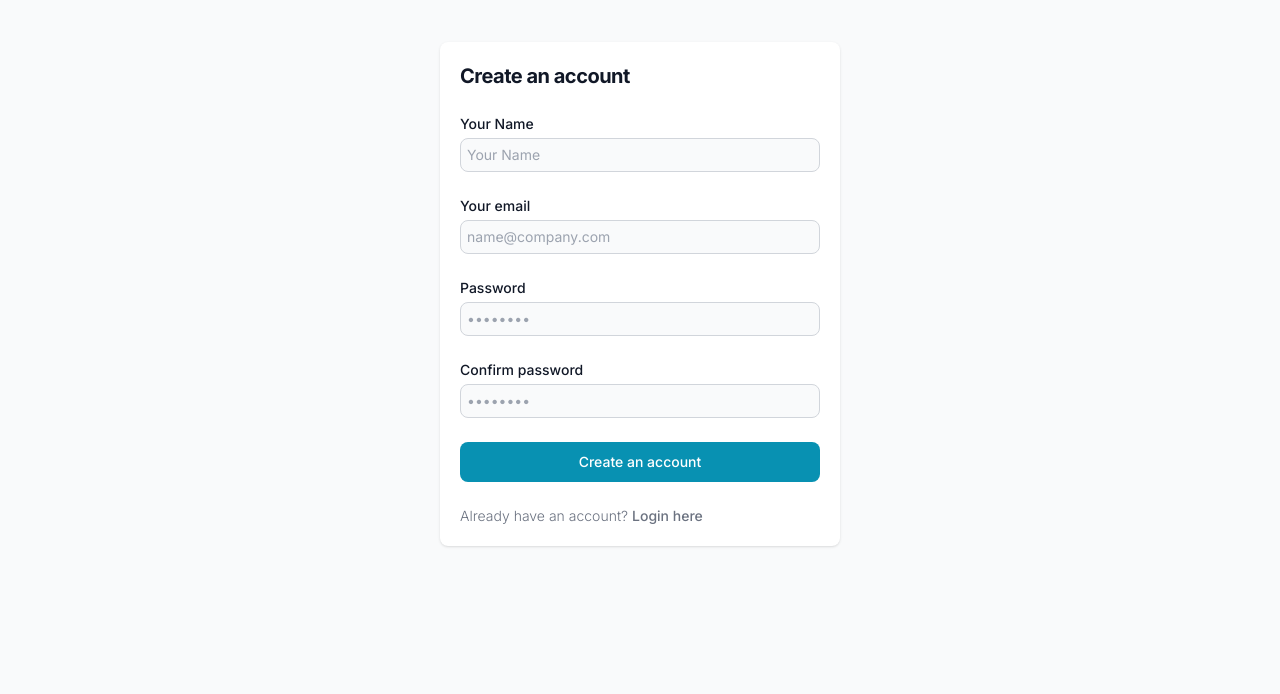
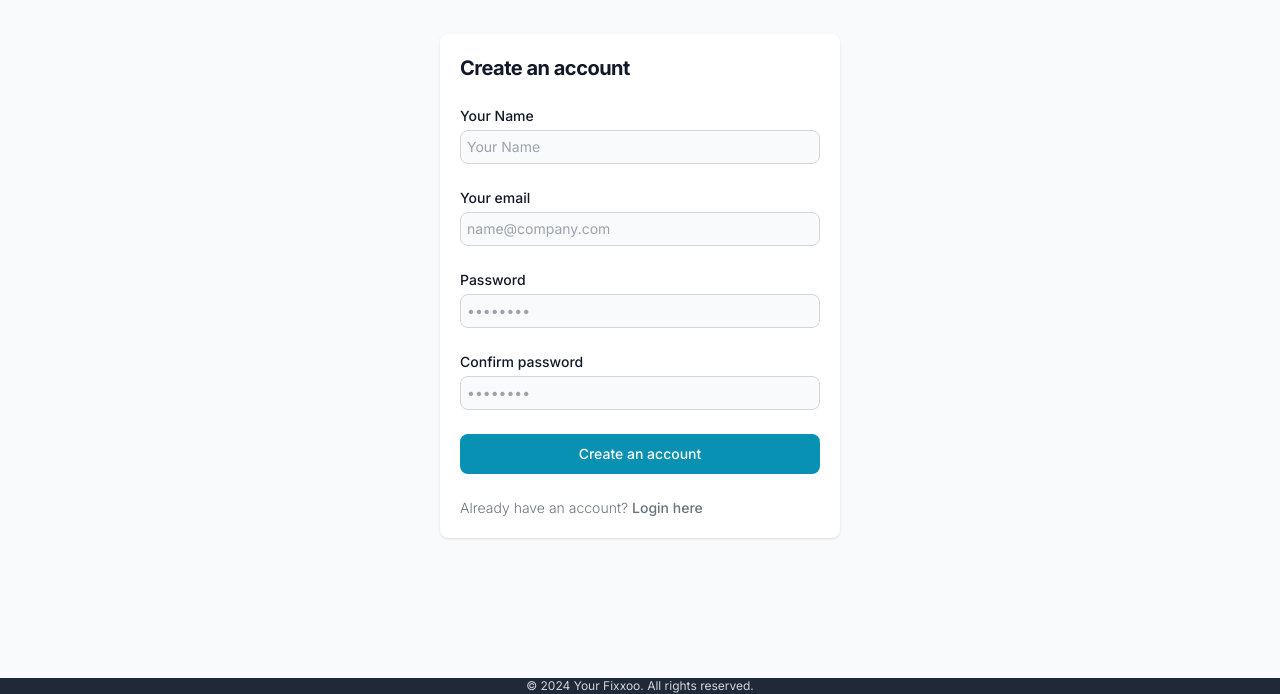
Before and after one commit to FixxooXD/NextTodo, a Next.js app: page /signup in a window 1280 px wide. Shown: the part 106-800 px from the top of the page. Built offline with nearby package versions, Linux system fonts and the light colour scheme.

Commit message:
Woking on Front-End

```diff
--- a/src/app/dashboard/page.tsx
+++ b/src/app/dashboard/page.tsx
@@ -1,4 +1,6 @@
 "use client"
+
+import Footer from "@/components/Footer";
 
 export default function Dashboard() {
   return (
@@ -8,7 +10,7 @@ export default function Dashboard() {
         <button className="text-white bg-blue-500 hover:bg-blue-700 focus:ring-4 focus:outline-none focus:ring-blue-300 font-medium rounded-lg text-sm px-5 py-2.5 text-center dark:bg-blue-600 dark:hover:bg-blue-700 dark:focus:ring-blue-800">Logout</button>
       </header>
       <main className="flex flex-col flex-grow px-6 py-8 space-y-8">
-        <section className="flex flex-cols justify-between items-center">
+        <section className="flex flex-cols items-center">
         <div>
           <div className="text-lg font-bold text-gray-900 dark:text-white">Home</div>
           <div>Profile</div>
@@ -21,6 +23,7 @@ export default function Dashboard() {
           {/* Individual todo items will be inserted here dynamically */}
         </div>
       </main>
+      <Footer />
     </div>
   );
 }
--- a/src/app/layout.tsx
+++ b/src/app/layout.tsx
@@ -2,6 +2,7 @@ import type { Metadata } from "next";
 import { Inter } from "next/font/google";
 import "./globals.css";
 import { Toaster } from "react-hot-toast";
+import NextTopLoader from 'nextjs-toploader';
 
 const inter = Inter({ subsets: ["latin"] });
 
@@ -18,6 +19,7 @@ export default function RootLayout({
   return (
     <html lang="en">
       <body className={inter.className}>
+        <NextTopLoader  />
         <Toaster position="top-right"/>
         {children}
       </body>
--- a/src/app/login/page.jsx
+++ b/src/app/login/page.jsx
@@ -3,10 +3,14 @@ import axios from 'axios';
 import React from 'react';
 import toast from 'react-hot-toast';
 import { useRouter } from 'next/navigation';
+import Footer from "@/components/Footer";
+
 
 const SignUpForm = () => {
 
   const router = useRouter();
+  //Top Loading Bar
+  const [processing, setProcessing] = React.useState(false);
   const [showPassword, setShowPassword] = React.useState(false);
   const [user, setUser] = React.useState({
     email: "",
@@ -15,20 +19,24 @@ const SignUpForm = () => {
 
   const handleSubmit = async (e) => {
     e.preventDefault();
+    setShowPassword(true);
      try {
      const response = await axios.post("/api/users/login", user);
      console.log(response.data);
      toast.success("Login Success")
+     setProcessing(false)
      router.push("/dashboard")
      } catch (error) {
       console.log(error);
+      setProcessing(false)
       toast.error("Something went wrong: " + error.response.data.error + "!!")
      }
   }
   return (
-    <section className="bg-gray-50 dark:bg-gray-900">
-      <div className="flex flex-col items-center justify-center px-6 py-8 mx-auto h-screen lg:py-0">
-
+    <>
+    <section className="bg-gray-50 dark:bg-gray-900 flex flex-col h-screen">
+      <div className='w-full text-end' >{processing ? <p>Logging...</p> : null}</div>
+      <div className="flex flex-col items-center justify-center px-6 py-8 mx-auto sm:w-[28rem] h-screen lg:py-0">
         <div className="w-full bg-white rounded-lg shadow dark:border md:mt-0 sm:max-w-[25rem] xl:p-0 dark:bg-gray-800 dark:border-gray-700">
           <div className="p-5 space-y-4 md:space-y-6 ">
             <h1 className="text-xl font-bold leading-tight tracking-tight text-gray-900 md:text-xl dark:text-white">
@@ -51,7 +59,7 @@ const SignUpForm = () => {
                   <p className="font-medium text-primary-600 dark:text-primary-500" href="#">Show Password</p>
                 </div>
               </div>
-              <button onClick={handleSubmit} type="submit" className="w-full text-white bg-cyan-600 hover:bg-cyan-700 focus:ring-4 focus:outline-none focus:ring-primary-300 font-medium rounded-lg text-sm px-5 py-2.5 text-center dark:bg-primary-600 dark:hover:bg-primary-700 dark:focus:ring-primary-800">Login</button>
+              <button disabled={!user.email || !user.password ? true : false} onClick={handleSubmit} type="submit" className="w-full text-white bg-cyan-600 hover:bg-cyan-700 focus:ring-4 focus:outline-none focus:ring-primary-300 font-medium rounded-lg text-sm px-5 py-2.5 text-center dark:bg-primary-600 dark:hover:bg-primary-700 dark:focus:ring-primary-800">Login</button>
               <p className="text-sm font-light text-gray-500 dark:text-gray-400">
                 Don&apos;t have an account? <a onClick={()=> router.push('/signup')} className="font-medium text-primary-600 hover:underline dark:text-primary-500">Getsignup</a>
               </p>
@@ -59,7 +67,9 @@ const SignUpForm = () => {
           </div>
         </div>
       </div>
+      <Footer />
     </section>
+    </>
   );
 };
 
--- a/src/app/signup/page.jsx
+++ b/src/app/signup/page.jsx
@@ -3,9 +3,11 @@ import React from 'react';
 import { useRouter } from 'next/navigation';
 import toast from 'react-hot-toast';
 import axios from 'axios';
+import Footer from "@/components/Footer";
 
 const SignUpForm = () => {
-  const router = useRouter()
+  const router = useRouter();
+  const [processing, setProcessing] = React.useState(false);
   const [user, setUser] = React.useState({
     userName: "",
     email: "",
@@ -15,22 +17,25 @@ const SignUpForm = () => {
 
   const handleSubmit = async (e) => {
      e.preventDefault()
+     setProcessing(true);
      try {
       const response =  await axios.post("/api/users/signup", user)
       console.log(response);
       toast.success("sign up success")
       router.push('/login')
+      setProcessing(false);
 
      } catch (error) {
        console.log(error);
        toast.error("Something went wrong: " + error.response.data.error + "!!")
+       setProcessing(false);
      }
   }
 
   return (
-    <section className="bg-gray-50 dark:bg-gray-900">
-      <div className="flex flex-col items-center justify-center px-6 py-8 mx-auto h-screen lg:py-0">
-
+    <section className="bg-gray-50 dark:bg-gray-900 flex flex-col h-screen">
+    <div className='w-full text-end' >{processing ? <p>Siging up...</p> : null}</div>
+      <div className="flex flex-col items-center justify-center px-6 py-8 mx-auto sm:w-[28rem] h-screen lg:py-0">
         <div className="w-full bg-white rounded-lg shadow dark:border md:mt-0 sm:max-w-[25rem] xl:p-0 dark:bg-gray-800 dark:border-gray-700">
           <div className="p-5 space-y-4 md:space-y-6 ">
             <h1 className="text-xl font-bold leading-tight tracking-tight text-gray-900 md:text-xl dark:text-white">
@@ -53,7 +58,7 @@ const SignUpForm = () => {
                 <label htmlFor="confirm-password" className="block mb-1 text-sm font-medium text-gray-900 dark:text-white">Confirm password</label>
                 <input type="password" name="confirm-password" id="confirm-password" onChange={(e) => setUser({...user, password: e.target.value})} placeholder="••••••••" className="bg-gray-50 border border-gray-300 text-gray-900 sm:text-sm rounded-lg focus:ring-primary-600 focus:border-primary-600 block w-full p-1.5 dark:bg-gray-700 dark:border-gray-600 dark:placeholder-gray-400 dark:text-white dark:focus:ring-blue-500 dark:focus:border-blue-500" required />
               </div>
-              <button onClick={handleSubmit} type="submit" className="w-full text-white bg-cyan-600 hover:bg-cyan-700 focus:ring-4 focus:outline-none focus:ring-primary-300 font-medium rounded-lg text-sm px-5 py-2.5 text-center dark:bg-primary-600 dark:hover:bg-primary-700 dark:focus:ring-primary-800">Create an account</button>
+              <button disabled={!user.email || !user.password ? true : false } onClick={handleSubmit} type="submit" className="w-full text-white bg-cyan-600 hover:bg-cyan-700 focus:ring-4 focus:outline-none focus:ring-primary-300 font-medium rounded-lg text-sm px-5 py-2.5 text-center dark:bg-primary-600 dark:hover:bg-primary-700 dark:focus:ring-primary-800">Create an account</button>
               <p className="text-sm font-light text-gray-500 dark:text-gray-400">
                 Already have an account? <a href="/login" className="font-medium text-primary-600 hover:underline dark:text-primary-500">Login here</a>
               </p>
@@ -61,6 +66,7 @@ const SignUpForm = () => {
           </div>
         </div>
       </div>
+      <Footer />
     </section>
   );
 };
--- /dev/null
+++ b/src/components/Footer.tsx
@@ -0,0 +1,15 @@
+// Footer.js
+
+const Footer = () => {
+    return (
+      <footer className="bg-gray-800">
+        <div className="container mx-auto px-4">
+          <div className="flex justify-center items-center">
+            <p className="text-gray-300 text-xs">&copy; 2024 Your Fixxoo. All rights reserved.</p>
+          </div>
+        </div>
+      </footer>
+    );
+  };
+
+  export default Footer;
--- /dev/null
+++ b/src/store/hooks.js
@@ -0,0 +1,6 @@
+import { useDispatch, useSelector, useStore } from 'react-redux'
+
+// Use throughout your app instead of plain `useDispatch` and `useSelector`
+export const useAppDispatch = useDispatch
+export const useAppSelector = useSelector
+export const useAppStore = useStore
```
Also changed, not shown: package.json (+6 -1 lines), src/store/store.js (added, +7 -0 lines), 1 other file (tests, documents, lock files or other folders).
